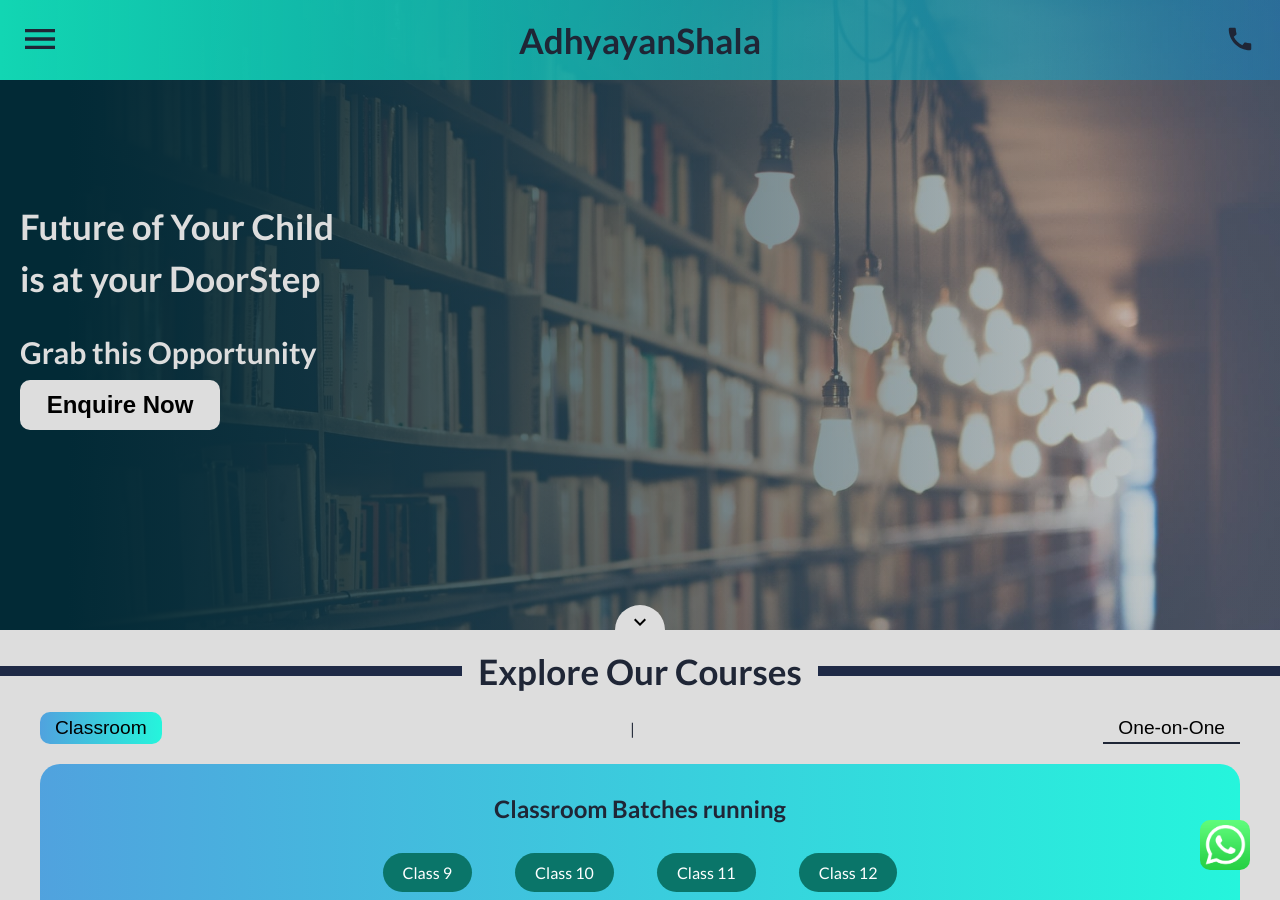
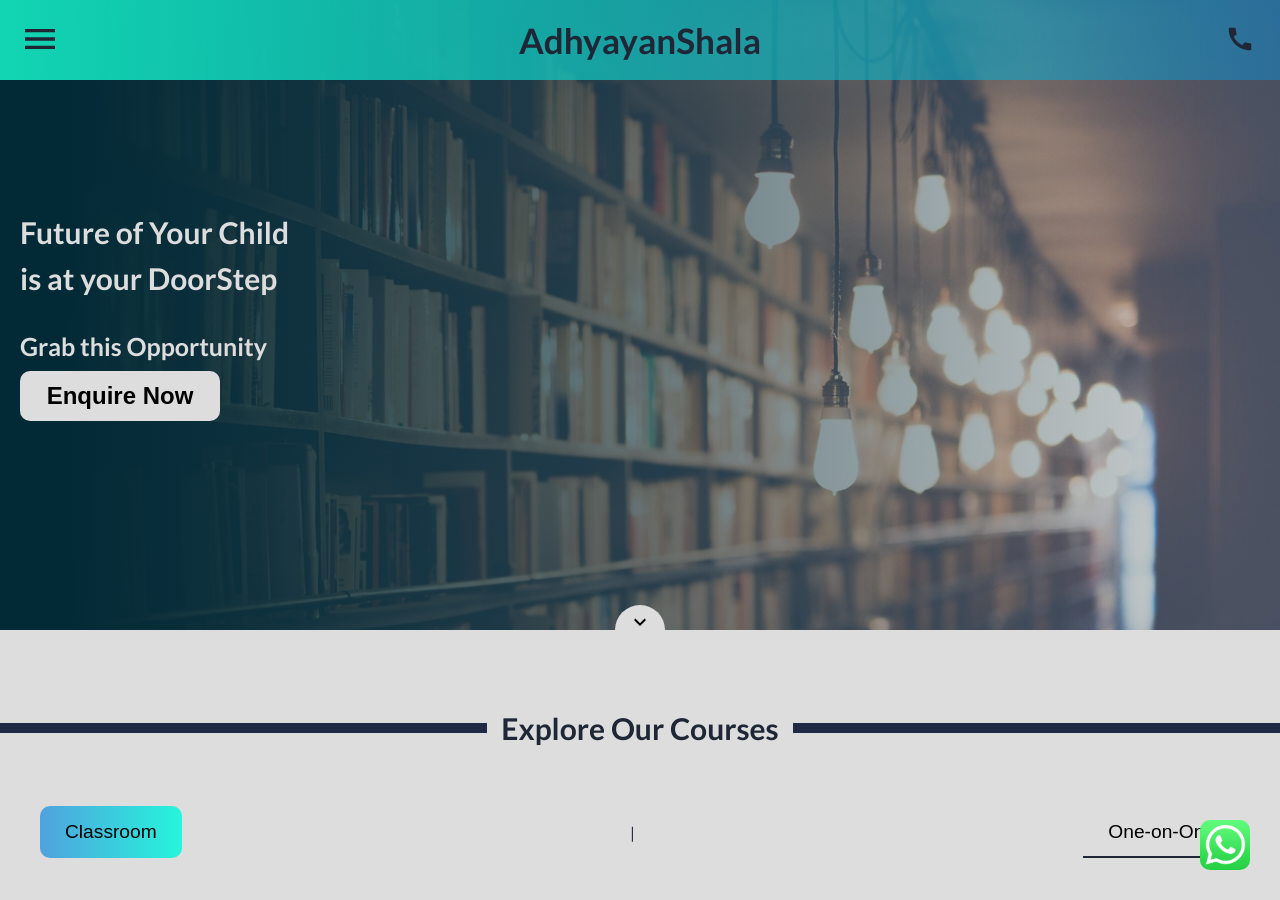
Before and after one commit to joshiCoding/adhyayanShala, a Jekyll site: the page built from index.markdown, in a window 1280 px wide and 900 px high. Built offline with Jekyll 4.4.1, drawn with Linux system fonts in a browser that asks for light colours.

Commit message:
adjusted padding of the site to make it spacious

```diff
--- a/assets/css/styles.scss
+++ b/assets/css/styles.scss
@@ -9,6 +9,14 @@
     --gradient-right-darker: linear-gradient(89.12deg, #2EBBA2 0.84%, #32B3AA 0.85%, #33B0AE 0.86%, #7390F4 99.07%);
     --gradient-left-dark:linear-gradient(270deg, #25F5DC 0%, rgba(1, 129, 223, 0.64) 100%);
     --gradient-left-lighter: linear-gradient(90.16deg, #022A36 5.36%, rgba(6, 124, 190, 0.04) 96.15%), linear-gradient(0deg, rgba(133, 129, 129, 0.3), rgba(133, 129, 129, 0.3));
+
+
+
+    --font-size-heading:30px;
+    --font-size-hero-h1:30px;
+    --font-size-hero-h2:25px;
+
+    --spacer:40px;
 }
 
 *{
@@ -64,12 +72,12 @@
     align-items:center;
     justify-content:center;
     text-align:center;
-    padding:20px;
+    padding:var(--spacer);
     margin-top:60px;
     margin-bottom:60px;
     overflow:hidden;
     h1{
-        font-size:35px;
+        font-size:var(--font-size-heading);
         margin:20px 0;
     }
 
@@ -299,8 +307,6 @@
            }
        }
        .nav-container-open{
-        //    width:100%;
-        //    height:100vh;
             margin:0;
            .nav-close-btn{
                transform:scale(1) rotate(360deg);
@@ -355,10 +361,10 @@
         justify-content:center;
         h1{
             padding:5px 0;
-            font-size:35px;
+            font-size:var(--font-size-hero-h1);
         }
         h2{
-            font-size:30px;
+            font-size:var(--font-size-hero-h2);
             padding:30px 0 10px;
         }
         button{
@@ -389,9 +395,10 @@
 // class information
 .class-info{
     --spacing:20px;
-    padding:var(--spacing);
+    padding:calc( 2 * var(--spacer)) var(--spacing);
     margin-top:0;
     margin-bottom:0;
+    padding-bottom:0;
     h1{
         margin:0;
         padding:0;
@@ -402,6 +409,7 @@
         display:flex;
         justify-content:space-between;
         align-items:center;
+        padding:var(--spacer) 0;
 
         .class-type-btn{
             border:none;
@@ -409,7 +417,7 @@
             background:var(--gradient-left-dark);
             border-radius:10px;
             margin:20px;
-            padding:5px 15px;
+            padding:15px 25px;
             font-size:1.2em;
         }
         .class-type-goto{
@@ -438,19 +446,22 @@
             border-radius:20px;
             width:100%;
             height:auto;
+            padding:calc(var(--spacer) / 2);
+
             h3{
                 padding:30px 10px 10px 10px;
-                font-size:1.5rem;
+                font-size:1.6rem;
             }
 
             .class{
                 border:none;
                 background: #0a7569;
                 color:#fff;
-                border-radius:20px;
+                border-radius:25px;
                 display:inline-block;
-                padding:10px 20px;
+                padding:20px;
                 margin:20px;
+                font-size:15px;
             }
             #board-type{
                 padding:5px;
@@ -474,7 +485,7 @@
     }
 
     #demo-info{
-        padding:30px 10px;
+        padding:var(--spacer) 5px;
         font-size:1.3em;
         font-weight:bold;
     }
@@ -487,19 +498,20 @@
     padding:0;
     display:block;
     width:100%;
-    margin-top:20px;
     overflow:hidden;
+    margin-top:var(--spacer);
     .circle-points{
         display:inline-flex;
         flex-direction:column;
         justify-content:center;
         align-items:center;
-        margin: 10px 20px;
+        padding:30px;
+        margin:10px;
         .circle{
             background: linear-gradient(270deg, #25F5DC 0%, rgba(1, 129, 223, 0.64) 100%);
             display:inline-block;
-            width:100px;
-            height:100px;
+            width:150px;
+            height:150px;
             border-radius:50%;
         }
         p{
```
Also changed, not shown: 2 other files.
